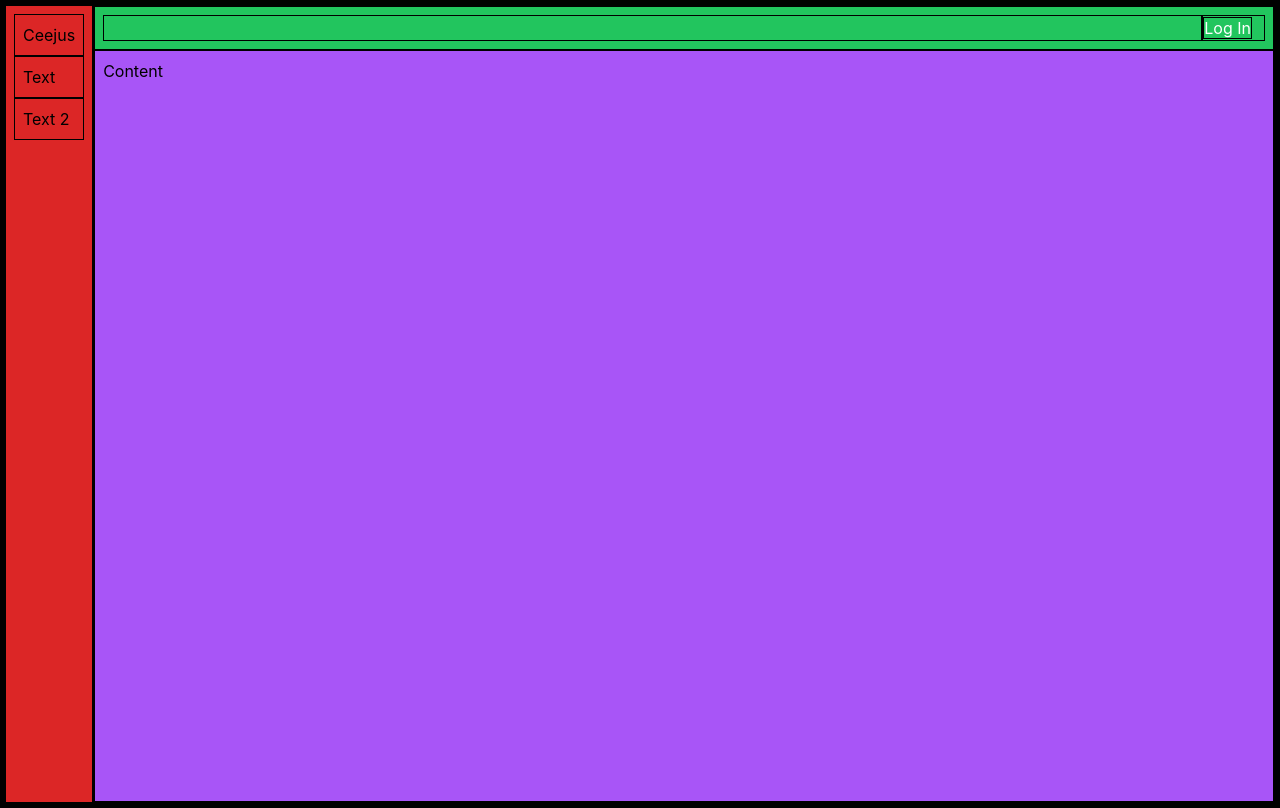
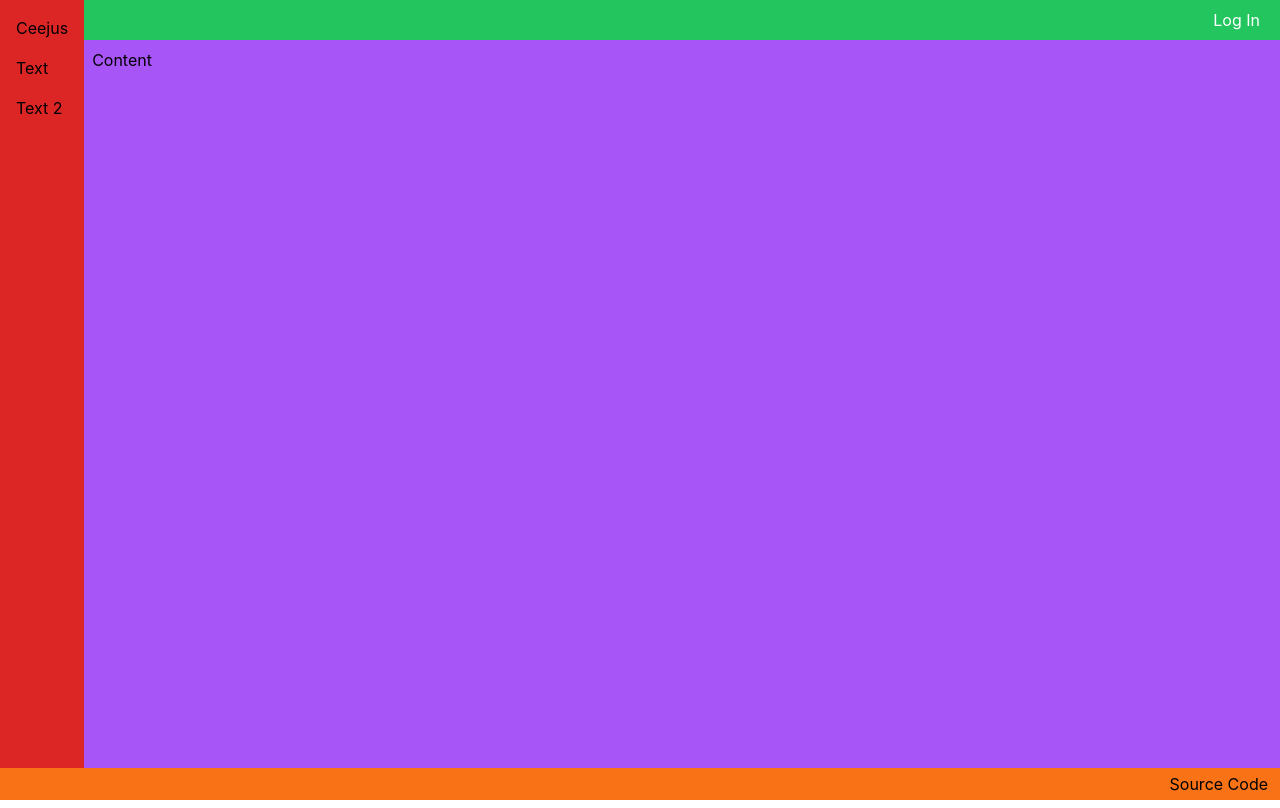
Before and after one commit to cjs8487/ceejus, a React (Create React App) app in the folder frontend/: page / in a window 1280 px wide. Built offline with nearby package versions, Linux system fonts and the light colour scheme; no server answers.

Commit message:
add footer

```diff
--- a/frontend/src/App.tsx
+++ b/frontend/src/App.tsx
@@ -1,7 +1,6 @@
 import React, { useContext, useEffect } from 'react';
 import './App.css';
 import { UserContext, UserContextProvider } from './contexts/UserContext';
-import Home from './routes/Home';
 import AppShell from './components/app/AppShell';
 
 function App() {
@@ -22,7 +21,7 @@ function App() {
         checkStatus();
     }, [update]);
     return (
-        <div className="dark">
+        <div className="dark h-screen">
             <AppShell />
         </div>
     );
--- a/frontend/src/components/app/AppShell.tsx
+++ b/frontend/src/components/app/AppShell.tsx
@@ -1,15 +1,19 @@
 import AppBar from './AppBar';
+import { Footer } from './Footer';
 import MainContent from './MainContent';
 import Navbar from './Navbar';
 
 const AppShell = () => {
     return (
-        <div className="flex h-screen">
-            <Navbar />
-            <div className="flex h-full w-full flex-col">
-                <AppBar />
-                <MainContent />
+        <div className="flex h-full flex-col">
+            <div className="flex h-full">
+                <Navbar />
+                <div className="flex h-full w-full flex-col">
+                    <AppBar />
+                    <MainContent />
+                </div>
             </div>
+            <Footer />
         </div>
     );
 };
--- /dev/null
+++ b/frontend/src/components/app/Footer.tsx
@@ -0,0 +1,8 @@
+export const Footer = () => (
+    <div className="flex bg-orange-500 p-1">
+        <div className="grow" />
+        <div className="px-2">
+            <a href="https://github.com/cjs8487/ceejus">Source Code</a>
+        </div>
+    </div>
+);
--- a/frontend/src/index.css
+++ b/frontend/src/index.css
@@ -17,6 +17,6 @@ code {
         monospace;
 }
 
-* {
+/* * {
     border: 1px solid black;
-}
+} */
```
